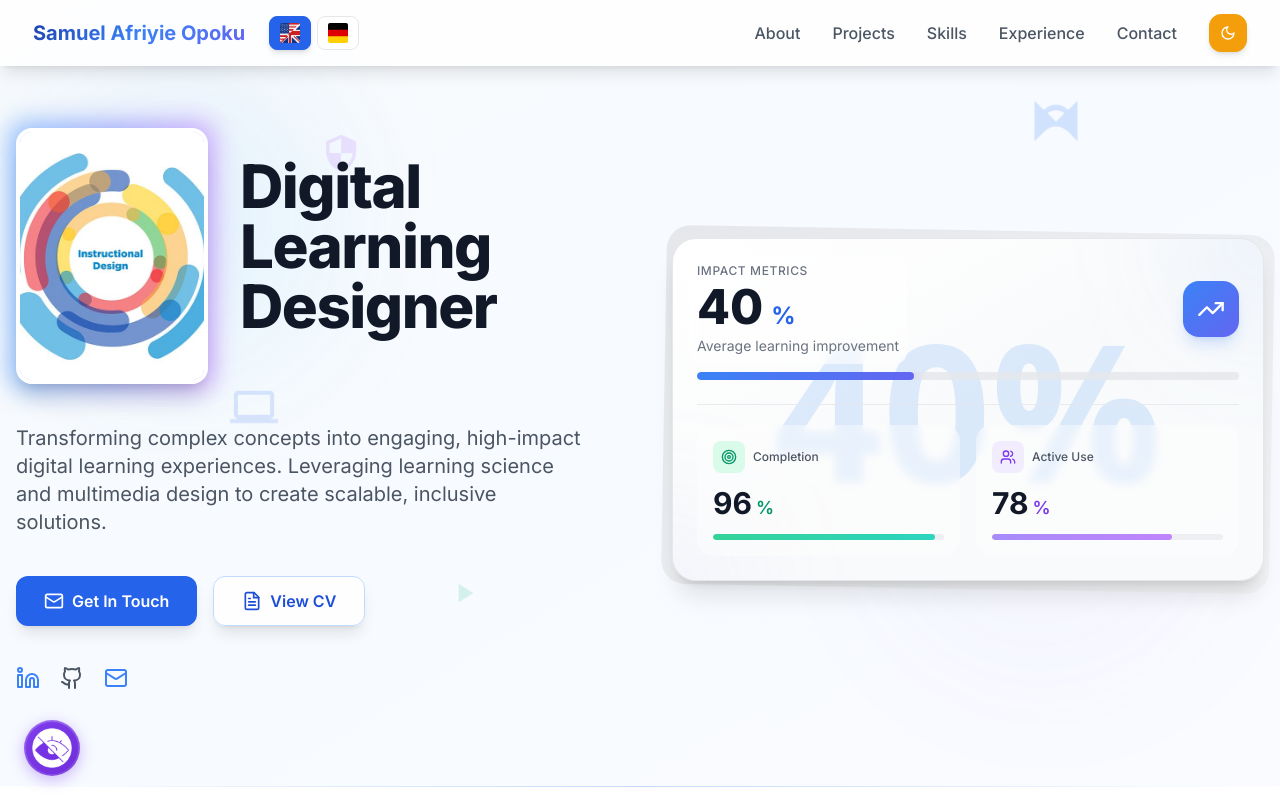
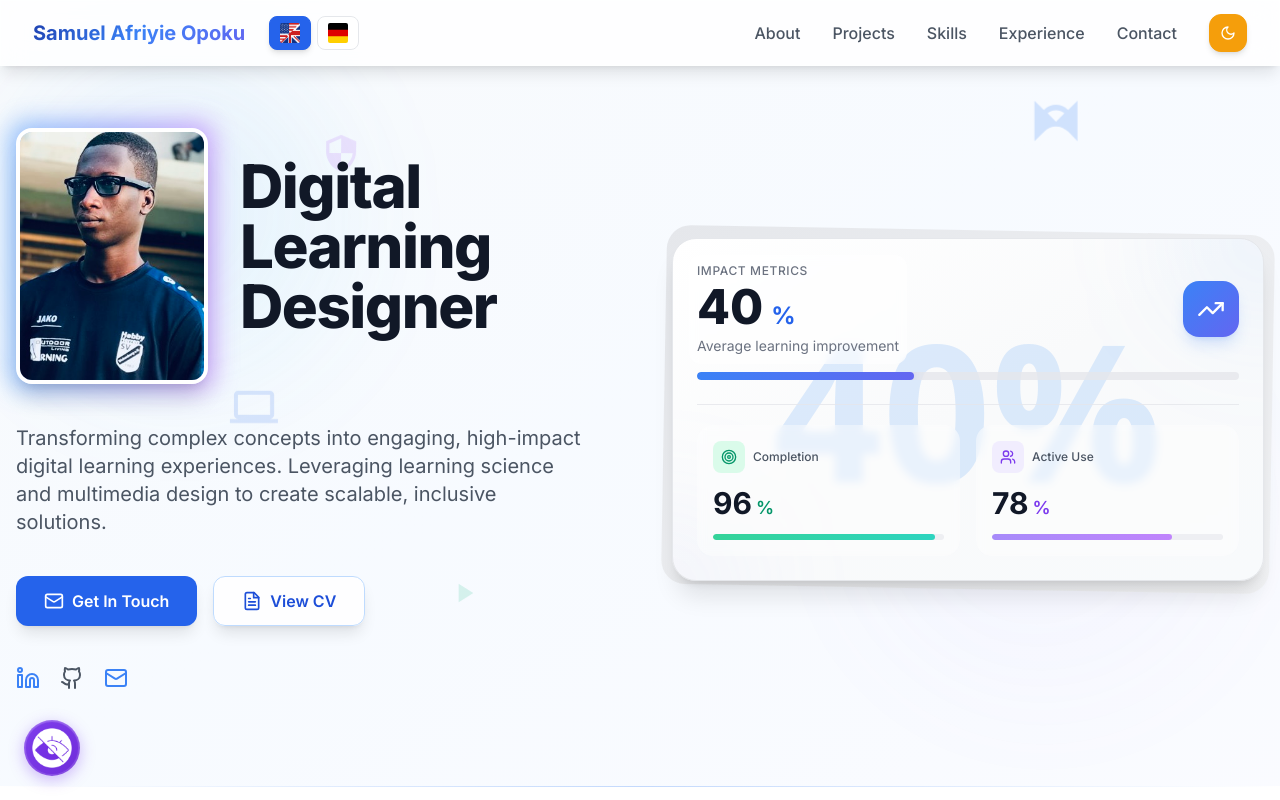
Before and after one commit to Samuelsen1/VS-Code-Port1, a Next.js app: page / in a window 1280 px wide. Shown: the top 800 px of the page. Built offline with nearby package versions, Linux system fonts and the light colour scheme.

Commit message:
Use Instructional Design illustration for browser tab/share image, keep profile.jpg on page

```diff
--- a/app/PortfolioWebsite.jsx
+++ b/app/PortfolioWebsite.jsx
@@ -1123,7 +1123,7 @@ export default function PortfolioWebsite() {
                 <div className="relative group flex-shrink-0">
                   <div className={`absolute -inset-1.5 bg-gradient-to-r from-blue-400 via-indigo-400 to-purple-400 rounded-2xl blur-md opacity-70 group-hover:opacity-90 transition duration-500`}></div>
                   <img
-                    src="/images/Instructional_Design_illustration.jpg"
+                    src="/images/profile.jpg"
                     alt={t[language].name}
                     className={`relative rounded-2xl object-cover shadow-2xl flex-shrink-0 transition-transform duration-500 group-hover:scale-[1.02] w-36 h-48 md:w-44 md:h-56 lg:w-48 lg:h-64 ${isDarkTheme ? 'border-4 border-white/90' : 'border-4 border-white shadow-xl'}`}
                   />
--- a/app/layout.js
+++ b/app/layout.js
@@ -16,7 +16,7 @@ export const metadata = {
     description: 'Transforming complex concepts into engaging, high-impact digital learning experiences.',
     images: [
       {
-        url: '/images/profile.jpg',
+        url: '/images/Instructional_Design_illustration.jpg',
         width: 1200,
         height: 630,
         alt: 'Samuel Afriyie Opoku - Digital Learning Designer',
@@ -27,7 +27,7 @@ export const metadata = {
     card: 'summary_large_image',
     title: 'Samuel Afriyie Opoku — Digital Learning Designer',
     description: 'Transforming complex concepts into engaging, high-impact digital learning experiences.',
-    images: ['/images/profile.jpg'],
+    images: ['/images/Instructional_Design_illustration.jpg'],
   },
   robots: {
     index: true,
@@ -49,8 +49,8 @@ export default function RootLayout({ children }) {
   return (
     <html lang="en">
       <head>
-        <link rel="icon" href="/favicon.ico" />
-        <link rel="apple-touch-icon" href="/images/profile.jpg" />
+        <link rel="icon" href="/images/Instructional_Design_illustration.jpg" />
+        <link rel="apple-touch-icon" href="/images/Instructional_Design_illustration.jpg" />
         <meta name="theme-color" content="#1e3a8a" />
       </head>
       <body>{children}</body>
--- a/src/PortfolioWebsite.jsx
+++ b/src/PortfolioWebsite.jsx
@@ -1123,7 +1123,7 @@ export default function PortfolioWebsite() {
                 <div className="relative group flex-shrink-0">
                   <div className={`absolute -inset-1.5 bg-gradient-to-r from-blue-400 via-indigo-400 to-purple-400 rounded-2xl blur-md opacity-70 group-hover:opacity-90 transition duration-500`}></div>
                   <img
-                    src="/images/Instructional_Design_illustration.jpg"
+                    src="/images/profile.jpg"
                     alt={t[language].name}
                     className={`relative rounded-2xl object-cover shadow-2xl flex-shrink-0 transition-transform duration-500 group-hover:scale-[1.02] w-36 h-48 md:w-44 md:h-56 lg:w-48 lg:h-64 ${isDarkTheme ? 'border-4 border-white/90' : 'border-4 border-white shadow-xl'}`}
                   />
```
